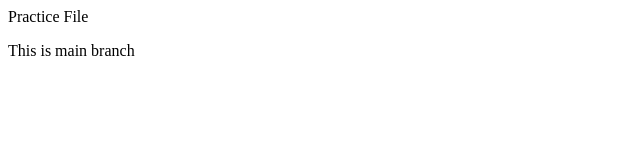
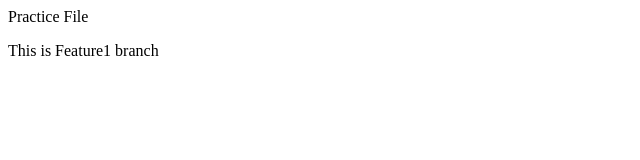
Before and after one commit to TishaDara/local-Repository, a plain HTML site: page Tisha/index.html in a window 1280 px wide. Shown: the full height of the page, 0-640 px from the left. Drawn offline with Linux system fonts and the light colour scheme.

Commit message:
changes in Feature1

```diff
--- a/Tisha/index.html
+++ b/Tisha/index.html
@@ -1,2 +1,2 @@
 <p> Practice File</p>
-<p> This is main branch</p>
+<p> This is Feature1 branch</p>
```
